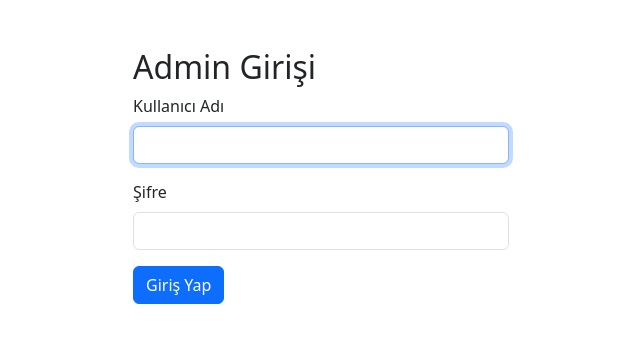
After one commit to Babacanibrahim/portfolio, a Flask app: page /login in a window 1280 px wide. The commit adds this page. Shown: the top 343 px of the page, without its empty margins (319-959 px from the left). Run offline with Flask 3, Linux system fonts and the light colour scheme.

Commit message:
Cv sayfasi duzenlenir.

```diff
--- a/app/__init__.py
+++ b/app/__init__.py
@@ -1,14 +1,14 @@
 from flask import Flask
 from flask_sqlalchemy import SQLAlchemy
 from datetime import datetime
-from config import Config  # <-- config.py'den ayarları al
+from config import Config
 import os
 
 db = SQLAlchemy()
 
 def create_app():
     app = Flask(__name__)
-    app.config.from_object(Config)  # <-- Config sınıfından ayarları yükle
+    app.config.from_object(Config)
 
     db.init_app(app)
 
--- a/app/routes.py
+++ b/app/routes.py
@@ -1,4 +1,7 @@
-from flask import render_template, redirect, url_for, request, flash, current_app, Response
+from flask import (
+    render_template, redirect, url_for, request,
+    flash, current_app, session, abort
+)
 from .models import Project
 from werkzeug.utils import secure_filename
 from .forms import AddProjectForm
@@ -6,86 +9,83 @@ from . import db
 import os
 from functools import wraps
 
-#ADMİN GİRİŞİ
-def check_auth(username, password):
-    return username == current_app.config["ADMIN_USERNAME"] and password == current_app.config["ADMIN_PASSWORD"]
+# Login decoratoru
+def login_required(f):
+    @wraps(f)
+    def decorated_function(*args, **kwargs):
+        if not session.get('admin_logged_in'):
+            flash("Lütfen giriş yapın.", "warning")
+            return redirect(url_for('login'))
+        return f(*args, **kwargs)
+    return decorated_function
 
-def authenticate():
-    return Response(
-        'Erişim için giriş yapmalısınız.', 401,
-        {'WWW-Authenticate': 'Basic realm="Login Required"'}
-    )
-
-#DECORATORS
-def requires_auth(f):
-    @wraps(f)
-    def decorated(*args, **kwargs):
-        auth = request.authorization
-        if not auth or not check_auth(auth.username, auth.password):
-            return authenticate()
-        return f(*args, **kwargs)
-    return decorated
-
-#ROUTES
 def register_routes(app):
 
-    @app.route("/")
+    @app.route('/')
     def index():
         projects = Project.query.order_by(Project.created_at.desc()).all()
-        return render_template("index.html", projects=projects)
+        return render_template('index.html', projects=projects)
 
-    @app.route("/about")
+    @app.route('/about')
     def about():
-        return render_template("about.html")
+        return render_template('about.html')
 
-    @app.route("/project_detail/<int:id>")
+    @app.route("/cv")
+    def cv():
+        return render_template("cv.html")
+
+    @app.route('/project_detail/<int:id>')
     def project_detail(id):
-        project = Project.query.filter_by(id=id).first()
-        return render_template("project_detail.html", project=project)
+        project = Project.query.filter_by(id=id).first_or_404()
+        return render_template('project_detail.html', project=project)
 
-    # PROJE DÜZENLEME
-    @app.route("/edit_project/<int:id>", methods=["GET", "POST"])
-    @requires_auth
-    def edit_project(id):
-        project = Project.query.filter_by(id=id).first_or_404()
-        form = AddProjectForm()
+    # --- LOGIN ---
+    @app.route('/login', methods=['GET', 'POST'])
+    def login():
+        if session.get('admin_logged_in'):
+            return redirect(url_for('admin'))
 
-        if request.method == "POST" and form.validate():
-            project.title = form.title.data
-            project.description = form.description.data
-            project.github_link = form.github_link.data
+        if request.method == 'POST':
+            username = request.form.get('username')
+            password = request.form.get('password')
 
-            # Resim güncelleme
-            if form.image.data:
-                image_file = form.image.data
-                filename = secure_filename(image_file.filename)
-                upload_path = os.path.join(current_app.config["UPLOAD_FOLDER"], filename)
-                image_file.save(upload_path)
-                project.image = filename
+            if (username == current_app.config['ADMIN_USERNAME'] and
+                password == current_app.config['ADMIN_PASSWORD']):
+                session['admin_logged_in'] = True
+                flash('Başarıyla giriş yapıldı.', 'success')
+                return redirect(url_for('admin'))
+            else:
+                flash('Kullanıcı adı veya şifre hatalı.', 'danger')
 
-            db.session.commit()
-            flash("Proje başarıyla güncellendi.", "success")
-            return redirect(url_for("admin"))
+        return render_template('login.html')
 
-        else:
-            # Formu mevcut proje verileriyle doldur
-            form.title.data = project.title
-            form.description.data = project.description
-            form.github_link.data = project.github_link
+    # ÇIKIŞ
+    @app.route('/logout')
+    @login_required
+    def logout():
+        session.pop('admin_logged_in', None)
+        flash('Çıkış yapıldı.', 'info')
+        return redirect(url_for('login'))
 
-        return render_template("edit_project.html", form=form, project = project)
+    # --- ADMIN PANEL ---
+    @app.route('/admin')
+    @login_required
+    def admin():
+        projects = Project.query.all()
+        return render_template('admin.html', projects=projects)
 
-    # PROJE EKLEME
-    @app.route("/add_project", methods=["GET", "POST"])
-    @requires_auth
+    # --- PROJE EKLEME ---
+    @app.route('/add_project', methods=['GET', 'POST'])
+    @login_required
     def add_project():
         form = AddProjectForm()
-        if request.method == "POST" and form.validate():
+        if form.validate_on_submit():
             filename = None
             if form.image.data:
                 image_file = form.image.data
                 filename = secure_filename(image_file.filename)
                 upload_path = os.path.join(current_app.config["UPLOAD_FOLDER"], filename)
+                os.makedirs(current_app.config["UPLOAD_FOLDER"], exist_ok=True)
                 image_file.save(upload_path)
 
             new_project = Project(
@@ -97,23 +97,41 @@ def register_routes(app):
             db.session.add(new_project)
             db.session.commit()
             flash("Proje başarıyla eklendi.", "success")
-            return redirect(url_for("add_project"))
+            return redirect(url_for('admin'))
 
-        return render_template("add_project.html", form=form)
+        return render_template('add_project.html', form=form)
 
+    # --- PROJE DÜZENLEME ---
+    @app.route('/edit_project/<int:id>', methods=['GET', 'POST'])
+    @login_required
+    def edit_project(id):
+        project = Project.query.filter_by(id=id).first_or_404()
+        form = AddProjectForm(obj=project)
 
-    #ADMİN SAYFASI
-    @app.route("/admin", methods = ["GET","POST"])
-    def admin ():
-        projects = Project.query.all()
+        if form.validate_on_submit():
+            project.title = form.title.data
+            project.description = form.description.data
+            project.github_link = form.github_link.data
 
-        return render_template("admin.html", projects = projects)
+            if form.image.data:
+                image_file = form.image.data
+                filename = secure_filename(image_file.filename)
+                upload_path = os.path.join(current_app.config["UPLOAD_FOLDER"], filename)
+                os.makedirs(current_app.config["UPLOAD_FOLDER"], exist_ok=True)
+                image_file.save(upload_path)
+                project.image = filename
 
-    # Proje Silme
-    @app.route("/delete/<int:id>", methods =["POST"])
-    @requires_auth
+            db.session.commit()
+            flash("Proje başarıyla güncellendi.", "success")
+            return redirect(url_for('admin'))
+
+        return render_template('edit_project.html', form=form, project=project)
+
+    # --- PROJE SİLME ---
+    @app.route('/delete/<int:id>', methods=['POST'])
+    @login_required
     def delete(id):
-        project = Project.query.filter_by(id = id).first()
+        project = Project.query.filter_by(id=id).first()
         if project:
             if project.image:
                 image_path = os.path.join(current_app.config["UPLOAD_FOLDER"], project.image)
@@ -121,15 +139,12 @@ def register_routes(app):
                     os.remove(image_path)
             db.session.delete(project)
             db.session.commit()
-            flash("Proje başarıyla silindi","success")
+            flash("Proje başarıyla silindi", "success")
         else:
             flash("Proje bulunamadı", "danger")
-        return redirect(url_for("admin"))
+        return redirect(url_for('admin'))
 
-    #CONTEXT PROCESSOR
+    # --- CONTEXT PROCESSOR ---
     @app.context_processor
     def inject_is_admin():
-        auth = request.authorization
-        if auth and auth.username == current_app.config["ADMIN_USERNAME"] and auth.password == current_app.config["ADMIN_PASSWORD"]:
-            return dict(is_admin=True)
-        return dict(is_admin=False)
+        return dict(is_admin=session.get('admin_logged_in', False))
--- a/app/templates/includes/navbar.html
+++ b/app/templates/includes/navbar.html
@@ -13,6 +13,9 @@
         <li class="nav-item">
           <a class="nav-link{% if request.endpoint == 'about' %} active{% endif %}" href="{{ url_for('about') }}">Hakkımda</a>
         </li>
+        <li class="nav-item">
+          <a class="nav-link{% if request.endpoint == 'cv' %} active{% endif %}" href="{{ url_for('cv') }}">CV</a>
+        </li>
         {% if is_admin %}
         <li class="nav-item">
           <a class="nav-link{% if request.endpoint == 'admin' %} active{% endif %}" href="{{ url_for('admin') }}">Admin</a>
--- /dev/null
+++ b/app/templates/login.html
@@ -0,0 +1,31 @@
+<!doctype html>
+<html lang="tr">
+<head>
+  <meta charset="UTF-8" />
+  <title>Admin Girişi</title>
+  <link href="https://cdn.jsdelivr.net/npm/bootstrap@5.3.0/dist/css/bootstrap.min.css" rel="stylesheet">
+</head>
+<body>
+  <div class="container mt-5" style="max-width: 400px;">
+    <h2>Admin Girişi</h2>
+    {% with messages = get_flashed_messages(with_categories=true) %}
+      {% if messages %}
+        {% for category, message in messages %}
+          <div class="alert alert-{{ category }}">{{ message }}</div>
+        {% endfor %}
+      {% endif %}
+    {% endwith %}
+    <form method="POST">
+      <div class="mb-3">
+        <label for="username" class="form-label">Kullanıcı Adı</label>
+        <input type="text" class="form-control" id="username" name="username" required autofocus>
+      </div>
+      <div class="mb-3">
+        <label for="password" class="form-label">Şifre</label>
+        <input type="password" class="form-control" id="password" name="password" required>
+      </div>
+      <button type="submit" class="btn btn-primary">Giriş Yap</button>
+    </form>
+  </div>
+</body>
+</html>
```
Also changed, not shown: app/templates/admin.html (+4 -6 lines), app/templates/cv.html (added, +27 -0 lines), 1 other file.
